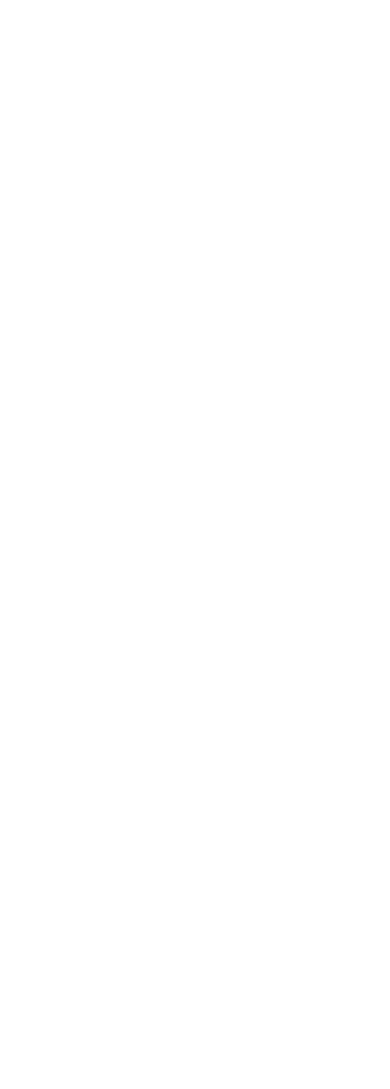
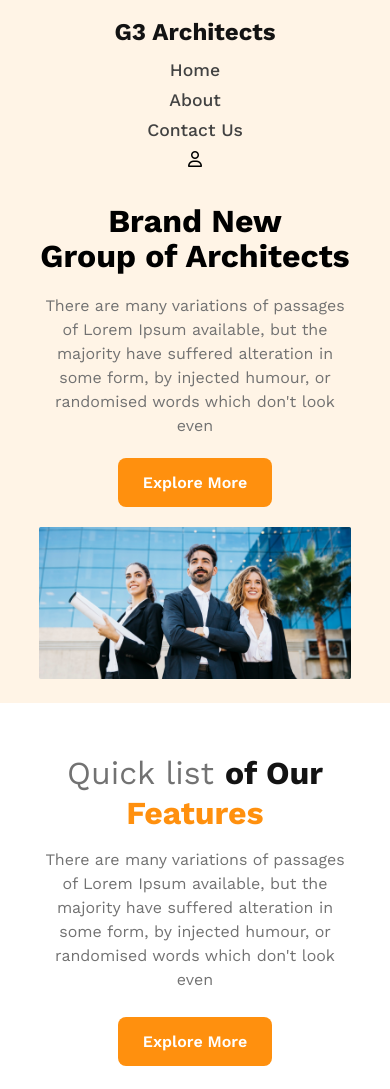
Before and after one commit to rayhan-mahmud029/G3-Architects-, a plain HTML site: page index.html in a window 390 px wide. Shown: the top 1089 px of the page. Before the commit the page ends 844 px from the top, so only its background shows below. Drawn offline with nearby package versions, Linux system fonts and the light colour scheme.

Commit message:
navbar, banner and feature section done along with responsiveness

```diff
--- a/index.html
+++ b/index.html
@@ -1,14 +1,71 @@
 <!DOCTYPE html>
 <html lang="en">
+
 <head>
     <meta charset="UTF-8">
     <meta http-equiv="X-UA-Compatible" content="IE=edge">
     <meta name="viewport" content="width=device-width, initial-scale=1.0">
     <title>G3 Architects</title>
+
+    <!-- Font Awesome -->
+    <script src="https://kit.fontawesome.com/4e68e5eaaf.js" crossorigin="anonymous"></script>
     <!-- Stylesheets -->
     <link rel="stylesheet" href="./styles/style.css">
 </head>
+
 <body>
+    <!-- Start of Header  -->
+    <header>
+        <!-- Navbar -->
+      <div class="header">
+        <nav class="navbar">
+            <div class="left-nav">
+                <h2 class="nav-title">G3 Architects</h2>
+            </div>
+            <div class="right-nav">
+                <ul>
+                    <li><a href="">Home</a></li>
+                    <li><a href="">About</a></li>
+                    <li><a href="">Contact Us</a></li>
+                    <li><i class="fa fa-regular fa-user"></i></li>
+                </ul>
+            </div>
+        </nav>
+        <!-- Banner -->
+        <div class="banner">
+            <div class="banner-text">
+            <h1 class="banner-title">Brand New <br>
+                Group of Architects </h1>
+            <p class="banner-description">There are many variations of passages of Lorem Ipsum available, but the majority have suffered alteration in some form, by injected humour, or randomised words which don't look even</p>
+            <button class="btn-primary"><a href="">Explore More</a></button>
+        </div>
+
+        <div class="banner-img">
+            <img src="./images/banner.png" alt="Architectures" class="banner-img">
+        </div>
+        </div>
+      </div>
+    </header>
+    <!-- End of Header -->
+
+    <!-- Main Contents -->
+    <main>
+        <!-- Feature Section -->
+        <section class="feature">
+            <div class="feature-imgs">
+                <div class="img"><img src="./images/team1.png" alt=""></div>
+                <div class="img"><img src="./images/team2.png" alt=""></div>
+                <div class="img"><img src="/images/team3.png" alt=""></div>
+                <div class="img"><img src="./images/team4.png" alt=""></div>
+            </div>
+            <div class="feature-detail">
+                <h2 class="feature-title"><span>Quick list </span><span>of Our </span><br><span>Features</span></h2>
+                <p class="feature-description">There are many variations of passages of Lorem Ipsum available, but the majority have suffered alteration in some form, by injected humour, or randomised words which don't look even</p>
+                <button class="btn-primary"><a href="">Explore More</a></button>
+            </div>
+        </section>
+    </main>
 
 </body>
+
 </html>
--- a/styles/style.css
+++ b/styles/style.css
@@ -0,0 +1,192 @@
+/* Google Fonts */
+@import url('https://fonts.googleapis.com/css2?family=Inter:wght@200;400;500;600;700;800;900&family=Open+Sans&family=Poppins:ital,wght@0,200;0,300;0,400;0,500;0,600;0,700;0,900;1,300;1,400;1,500;1,600;1,700&family=Work+Sans:ital,wght@0,200;0,400;0,500;0,600;0,700;0,800;0,900;1,400;1,500;1,600&display=swap');
+
+* {
+    padding: 0;
+    margin: 0;
+    font-family: 'Work Sans', sans-serif;
+}
+
+/* ----------
+Header Styles
+-----------*/
+header {
+    background-color: rgba(255, 144, 14, 0.1);
+}
+
+.header {
+    width: 80%;
+    margin: auto;
+}
+
+/* Navbar */
+
+.navbar {
+    display: flex;
+    justify-content: space-between;
+    align-items: center;
+    padding: 10px 0;
+}
+
+.nav-title {
+    color: #131313;
+    font-size: 1.5em;
+    font-weight: 700;
+    line-height: 45px;
+}
+
+.right-nav ul {
+    display: flex;
+}
+
+ul li {
+    list-style: none;
+    padding-right: 25px;
+}
+
+li a {
+    text-decoration: none;
+    color: #424242;
+    font-size: 1.1em;
+    font-weight: 500;
+}
+
+/* Banner */
+.banner {
+    text-align: center;
+    padding: 20px 0;
+}
+
+.banner-text {
+    margin: 20px 100px;
+}
+
+.banner-title {
+    font-size: 3rem;
+    font-weight: 700;
+    line-height: 55px;
+    margin-bottom: 20px;
+}
+
+.banner-description {
+    color: #727272;
+    line-height: 24px;
+    margin-bottom: 20px;
+}
+
+.banner-img {
+    width: 100%;
+}
+
+.btn-primary {
+    padding: 20px 35px;
+    border: 0;
+    border-radius: 8px;
+    background-color: #FF900E;
+    margin-bottom: 20px;
+    align-self: flex-start;
+}
+
+.btn-primary a {
+    color: #FFFF;
+    font-weight: 600;
+    font-size: 20px;
+    text-decoration: none;
+}
+
+/* Feature Section */
+.feature {
+    display: flex;
+    gap: 50px;
+    width: 80%;
+    margin: 50px auto;
+}
+
+.feature-imgs {
+    display: grid;
+    justify-content: space-evenly;
+    grid-template-columns: repeat(2, 1fr);
+    gap: 20px;
+}
+
+.feature-imgs img {
+    width: 242px;
+    border-radius: 8px;
+}
+
+.feature-detail {
+    display: flex;
+    flex-direction: column;
+    justify-content: center;
+}
+
+.feature-title {
+    font-size: 2em;
+    line-height: 40px;
+    font-weight: 700;
+    margin-bottom: 15px;
+}
+
+.feature-detail  span:nth-of-type(1) {
+    color: #727272;
+    font-weight: 400;
+}
+
+.feature-detail  span:nth-of-type(2) {
+    color: #131313;
+}
+
+.feature-detail  span:nth-of-type(3) {
+    color:#FF900E;
+}
+.feature-description{
+    color: #727272;
+    line-height: 24px;
+    margin-bottom: 25px;
+}
+/* Responsive Styles */
+@media screen and (max-width: 576px) {
+
+    .navbar {
+        flex-direction: column;
+        justify-content: center;
+    }
+
+    .right-nav ul {
+        flex-direction: column;
+        justify-content: center;
+        align-items: center;
+    }
+
+    ul li {
+        padding: 5px 0;
+    }
+
+    .banner-text {
+        margin: 0;
+    }
+
+    .banner-title {
+        font-size: 2rem;
+        font-weight: 700;
+        line-height: 35px;
+    }
+
+    .btn-primary {
+        padding: 15px 25px;
+    }
+
+    .btn-primary a {
+        font-size: 16px;
+    }
+    .feature{
+        flex-direction: column-reverse;
+        text-align: center;
+    }
+    .feature-imgs {
+        grid-template-columns: repeat(1, 1fr);
+    }
+    .btn-primary{
+        align-self: center;
+    }
+}
```
